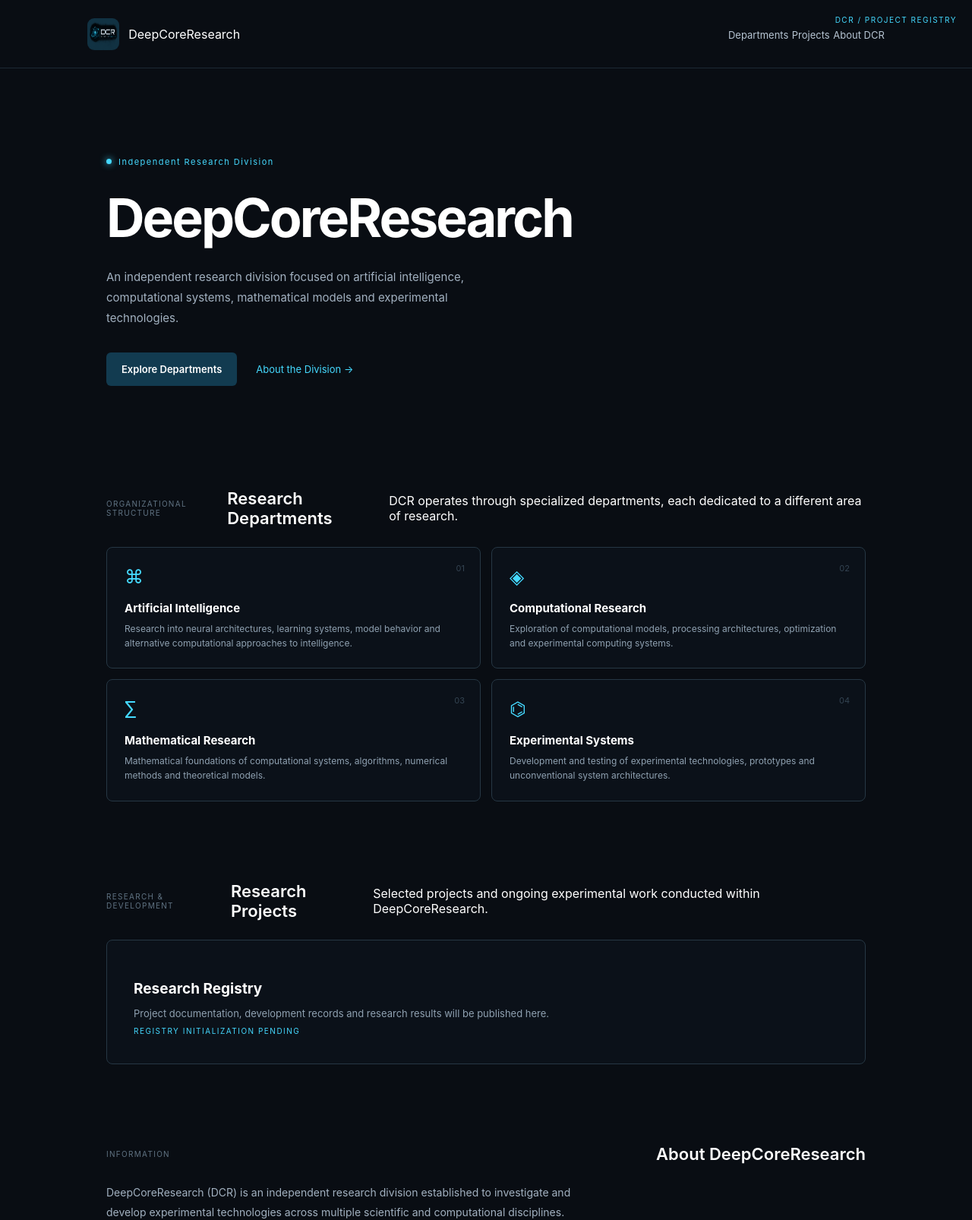
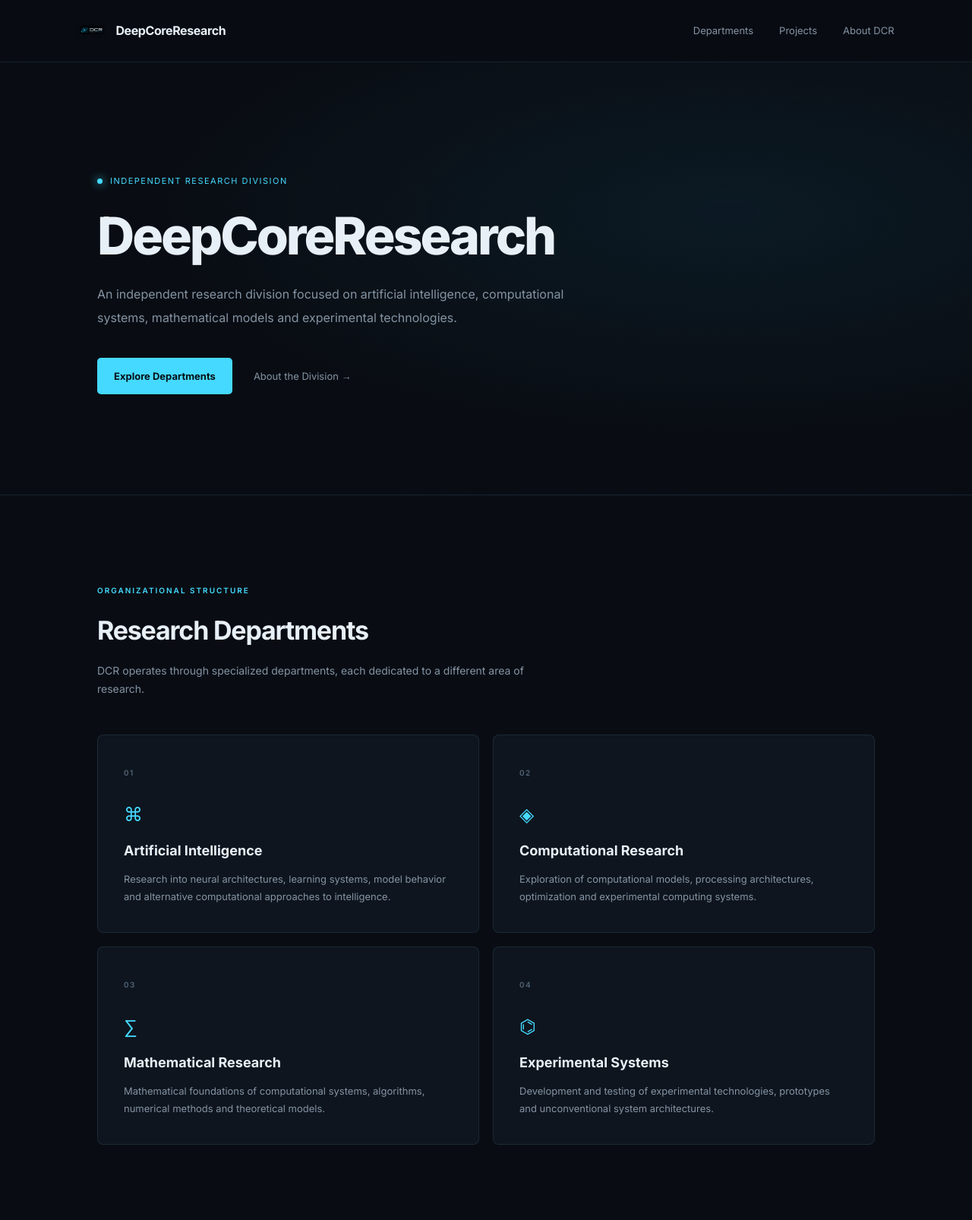
Before and after one commit to DeepCoreResearch/deepcoreresearch.github.io, a plain HTML site: page index.html in a window 1280 px wide. Shown: the top 1606 px of the page at 76% size. Drawn offline with Linux system fonts and the light colour scheme.

Commit message:
Update style.css

```diff
--- a/style.css
+++ b/style.css
@@ -1,3 +1,15 @@
+
+@import url('https://fonts.googleapis.com/css2?family=Inter:wght@400;500;600;700;800&display=swap');
+
+:root {
+    --bg: #090d13;
+    --surface: #0e151e;
+    --surface-hover: #121e29;
+    --border: rgba(120, 180, 210, 0.13);
+    --cyan: #45d9ff;
+    --text: #e8f0f7;
+    --muted: #8493a3;
+}
 
 * {
     margin: 0;
@@ -7,23 +19,30 @@
 
 html {
     scroll-behavior: smooth;
+    scroll-padding-top: 100px;
 }
 
 body {
-    background: #090D13;
-    color: #FFFFFF;
+    background: var(--bg);
+    color: var(--text);
     font-family: 'Inter', sans-serif;
+    line-height: 1.7;
 }
 
 /* NAVIGATION */
 
 .navbar {
-    height: 90px;
-    padding: 0 9%;
+    height: 82px;
+    padding: 0 8%;
     display: flex;
     align-items: center;
     justify-content: space-between;
-    border-bottom: 1px solid #1D2934;
+    border-bottom: 1px solid var(--border);
+    background: rgba(9, 13, 19, 0.92);
+    position: sticky;
+    top: 0;
+    z-index: 100;
+    backdrop-filter: blur(16px);
 }
 
 .brand {
@@ -33,142 +52,149 @@ body {
 }
 
 .brand-icon {
-    width: 42px;
-    height: 42px;
-    background: #123344;
-    color: #45D9FF;
-    display: grid;
-    place-items: center;
-    border-radius: 9px;
-    font-size: 27px;
+    width: 38px;
+    height: 38px;
+    object-fit: contain;
 }
 
-.brand-text h2 {
-    font-size: 21px;
-    letter-spacing: 1px;
+.brand-text {
+    font-size: 16px;
+    font-weight: 700;
+    letter-spacing: -0.4px;
 }
 
-.brand-text span {
-    font-size: 11px;
-    color: #8293A5;
+.nav-links {
+    display: flex;
+    gap: 34px;
 }
 
-nav {
-    display: flex;
-    gap: 35px;
-}
-
-nav a {
-    color: #B6C4D2;
+.nav-links a {
+    color: var(--muted);
+    text-decoration: none;
     font-size: 13px;
-    text-decoration: none;
     transition: 0.2s;
 }
 
-nav a:hover {
-    color: #45D9FF;
+.nav-links a:hover {
+    color: var(--cyan);
 }
 
 /* HERO */
 
 .hero {
-    max-width: 1050px;
-    margin: auto;
-    padding: 110px 25px 100px;
+    min-height: 570px;
+    padding: 125px 10% 110px;
+    display: flex;
+    flex-direction: column;
+    align-items: flex-start;
+    justify-content: center;
+    background:
+        radial-gradient(
+            ellipse at 75% 35%,
+            rgba(30, 120, 160, 0.12),
+            transparent 55%
+        );
+    border-bottom: 1px solid var(--border);
 }
 
 .status {
-    display: inline-flex;
+    display: flex;
     align-items: center;
-    gap: 9px;
-    color: #45D9FF;
+    gap: 10px;
+    color: var(--cyan);
     font-size: 11px;
     letter-spacing: 1.5px;
-    margin-bottom: 28px;
+    text-transform: uppercase;
+    margin-bottom: 25px;
 }
 
 .status-dot {
     width: 7px;
     height: 7px;
+    background: var(--cyan);
     border-radius: 50%;
-    background: #45D9FF;
-    box-shadow: 0 0 10px #45D9FF;
+    box-shadow: 0 0 12px var(--cyan);
 }
 
 .hero h1 {
-    font-size: clamp(42px, 6vw, 70px);
-    line-height: 1.12;
+    font-size: clamp(38px, 6vw, 68px);
+    font-weight: 800;
     letter-spacing: -3px;
-    font-weight: 700;
+    line-height: 1.1;
     margin-bottom: 25px;
 }
 
 .hero p {
-    color: #A2B1C0;
-    font-size: 15px;
-    line-height: 1.8;
-    max-width: 490px;
+    max-width: 650px;
+    color: var(--muted);
+    font-size: 16px;
+    line-height: 1.9;
 }
 
 .hero-actions {
     display: flex;
     align-items: center;
-    gap: 25px;
-    margin-top: 32px;
+    gap: 28px;
+    margin-top: 38px;
 }
 
 .primary-btn {
-    background: #123B50;
-    color: white;
-    padding: 14px 20px;
-    border-radius: 6px;
+    padding: 13px 22px;
+    background: var(--cyan);
+    color: #071018;
     text-decoration: none;
     font-size: 13px;
-    font-weight: 600;
+    font-weight: 700;
+    border-radius: 5px;
     transition: 0.2s;
 }
 
 .primary-btn:hover {
-    background: #18536E;
-}
-
-.primary-btn span {
-    margin-left: 10px;
-    color: #45D9FF;
+    background: #8be8ff;
+    transform: translateY(-2px);
 }
 
 .secondary-link {
-    color: #45D9FF;
+    color: var(--muted);
+    text-decoration: none;
     font-size: 13px;
-    text-decoration: none;
+    transition: 0.2s;
 }
 
-/* SECTIONS */
+.secondary-link:hover {
+    color: var(--cyan);
+}
+
+/* SECTION HEADINGS */
 
 .research-section,
 .projects-section,
 .about-section {
-    max-width: 1050px;
-    margin: auto;
-    padding: 35px 25px 70px;
+    padding: 110px 10%;
 }
 
 .section-heading {
-    display: flex;
-    align-items: center;
-    justify-content: space-between;
-    margin-bottom: 25px;
+    margin-bottom: 48px;
+}
+
+.section-heading > span {
+    color: var(--cyan);
+    font-size: 10px;
+    font-weight: 600;
+    letter-spacing: 2px;
 }
 
 .section-heading h2 {
-    font-size: 22px;
-    font-weight: 600;
+    font-size: 34px;
+    letter-spacing: -1.2px;
+    margin-top: 12px;
+    margin-bottom: 12px;
 }
 
-.section-heading span {
-    color: #607383;
-    font-size: 10px;
-    letter-spacing: 1.3px;
+.section-heading p {
+    color: var(--muted);
+    font-size: 14px;
+    max-width: 600px;
 }
 
 /* RESEARCH CARDS */
@@ -176,141 +202,179 @@ nav a:hover {
 .research-grid {
     display: grid;
     grid-template-columns: repeat(2, 1fr);
-    gap: 14px;
+    gap: 18px;
 }
 
 .research-card {
     position: relative;
-    min-height: 155px;
-    padding: 23px;
-    border: 1px solid #263744;
+    padding: 34px;
+    min-height: 230px;
+    background: var(--surface);
+    border: 1px solid var(--border);
     border-radius: 8px;
-    background: #0B1119;
     transition: 0.25s;
 }
 
 .research-card:hover {
-    border-color: #45D9FF;
-    background: #0D1822;
+    background: var(--surface-hover);
+    border-color: rgba(69, 217, 255, 0.4);
     transform: translateY(-3px);
 }
 
+.card-number {
+    color: #526477;
+    font-size: 10px;
+    letter-spacing: 1.5px;
+    font-weight: 600;
+}
+
 .card-icon {
-    color: #45D9FF;
+    color: var(--cyan);
     font-size: 25px;
-    margin-bottom: 17px;
+    margin: 22px 0 12px;
 }
 
 .research-card h3 {
-    font-size: 15px;
-    margin-bottom: 8px;
+    font-size: 18px;
+    margin-bottom: 10px;
 }
 
 .research-card p {
-    color: #8FA1B1;
-    font-size: 12px;
-    line-height: 1.6;
-}
-
-.card-number {
-    position: absolute;
-    top: 20px;
-    right: 20px;
-    color: #344452;
-    font-size: 11px;
+    color: var(--muted);
+    font-size: 13px;
+    line-height: 1.8;
 }
 
 /* PROJECTS */
 
+.projects-section {
+    background: #0b1119;
+    border-top: 1px solid var(--border);
+    border-bottom: 1px solid var(--border);
+}
+
 .project-placeholder {
-    border: 1px solid #263744;
-    background: #0B1119;
-    padding: 35px;
+    padding: 38px;
+    background: var(--surface);
+    border: 1px solid var(--border);
     border-radius: 8px;
 }
 
-.project-placeholder span {
-    color: #45D9FF;
-    font-size: 10px;
-    letter-spacing: 1.5px;
-}
-
 .project-placeholder h3 {
-    margin: 17px 0 10px;
-    font-size: 19px;
+    font-size: 21px;
+    margin: 22px 0 10px;
 }
 
 .project-placeholder p {
-    color: #8FA1B1;
-    font-size: 13px;
-    line-height: 1.7;
+    color: var(--muted);
+    font-size: 14px;
+    max-width: 550px;
+}
+
+.project-placeholder > span:last-child {
+    display: inline-block;
+    margin-top: 28px;
+    padding: 6px 10px;
+    color: var(--cyan);
+    background: rgba(69, 217, 255, 0.07);
+    border: 1px solid rgba(69, 217, 255, 0.18);
+    border-radius: 3px;
+    font-size: 9px;
+    letter-spacing: 1.3px;
 }
 
 /* ABOUT */
 
-.about-section p {
-    max-width: 650px;
-    color: #A2B1C0;
+.about-section {
+    max-width: 1200px;
+}
+
+.about-section > p {
+    max-width: 780px;
+    color: var(--muted);
     font-size: 14px;
-    line-height: 1.9;
+    line-height: 2;
+    margin-bottom: 18px;
 }
 
 /* FOOTER */
 
-footer {
-    border-top: 1px solid #1D2934;
-    padding: 30px 9%;
-    display: flex;
-    justify-content: space-between;
-    align-items: center;
+.footer {
+    padding: 45px 10%;
+    border-top: 1px solid var(--border);
+    background: #070a0f;
 }
 
 .footer-brand {
-    color: #607383;
-    font-size: 10px;
-    letter-spacing: 1.5px;
+    font-size: 15px;
+    font-weight: 700;
 }
 
-footer span {
-    color: #607383;
-    font-size: 10px;
+.footer p {
+    color: var(--muted);
+    font-size: 12px;
+    margin-top: 5px;
 }
 
-/* MOBILE */
+.footer > span {
+    display: block;
+    color: #526070;
+    font-size: 11px;
+    margin-top: 28px;
+}
 
-@media (max-width: 600px) {
+/* RESPONSIVE */
+
+@media (max-width: 700px) {
     .navbar {
         padding: 0 5%;
-        height: 75px;
+        height: auto;
+        min-height: 75px;
+        flex-wrap: wrap;
+        gap: 12px;
+        padding-top: 14px;
+        padding-bottom: 14px;
     }
 
-    nav {
-        gap: 13px;
+    .nav-links {
+        gap: 18px;
+        flex-wrap: wrap;
     }
 
-    nav a {
+    .nav-links a {
         font-size: 11px;
     }
 
     .hero {
-        padding: 80px 22px;
+        padding: 100px 7%;
+        min-height: 500px;
     }
 
     .hero h1 {
-        letter-spacing: -2px;
+        letter-spacing: -1.5px;
+    }
+
+    .hero-actions {
+        align-items: flex-start;
+        flex-direction: column;
+        gap: 18px;
+    }
+
+    .research-section,
+    .projects-section,
+    .about-section {
+        padding: 75px 7%;
     }
 
     .research-grid {
         grid-template-columns: 1fr;
     }
 
-    .section-heading span {
-        font-size: 8px;
+    .section-heading h2 {
+        font-size: 28px;
     }
 
-    footer {
-        padding: 25px 5%;
-        flex-direction: column;
-        gap: 12px;
+    .footer {
+        padding: 35px 7%;
     }
 }
```
